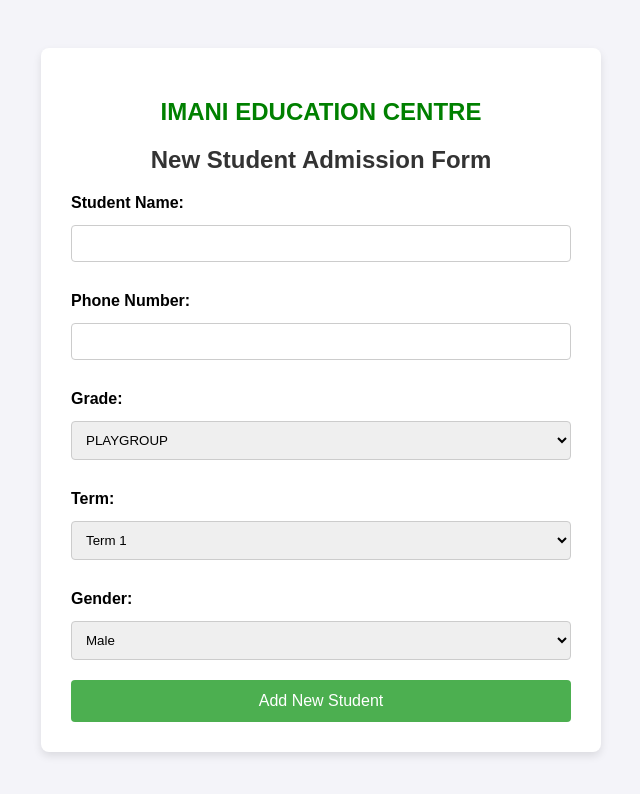
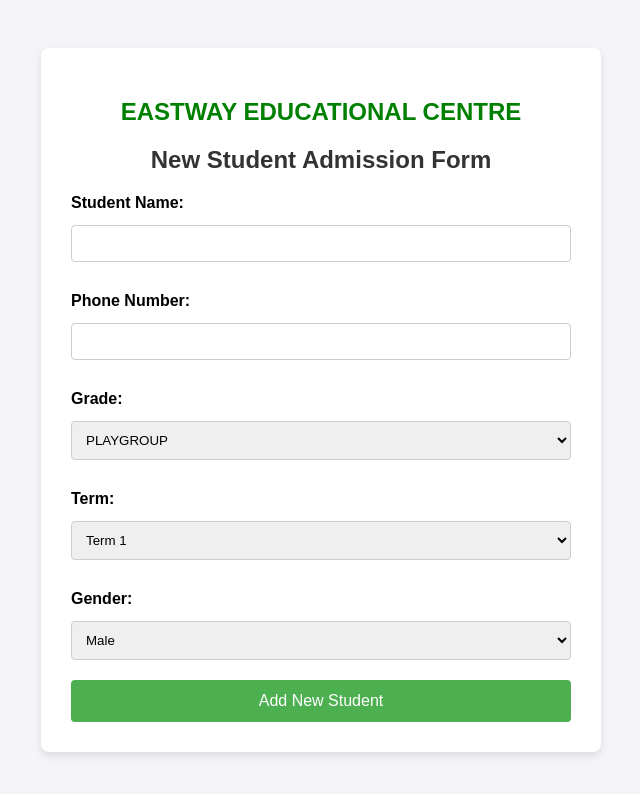
Before and after one commit to masomodigital/add-studi-eastway, a plain HTML site: page index.html in a window 1280 px wide. Shown: the whole page, without its empty margins (319-959 px from the left). Drawn offline with Linux system fonts and the light colour scheme.

Commit message:
Update index.html

```diff
--- a/index.html
+++ b/index.html
@@ -75,7 +75,7 @@
   </head>
   <body>
     <div class="form-container">
-      <h2 class="school-title">IMANI EDUCATION CENTRE</h2>
+      <h2 class="school-title">EASTWAY EDUCATIONAL CENTRE</h2>
       <h2>New Student Admission Form</h2>
       <form id="studentForm">
         <label for="name">Student Name:</label>
```
